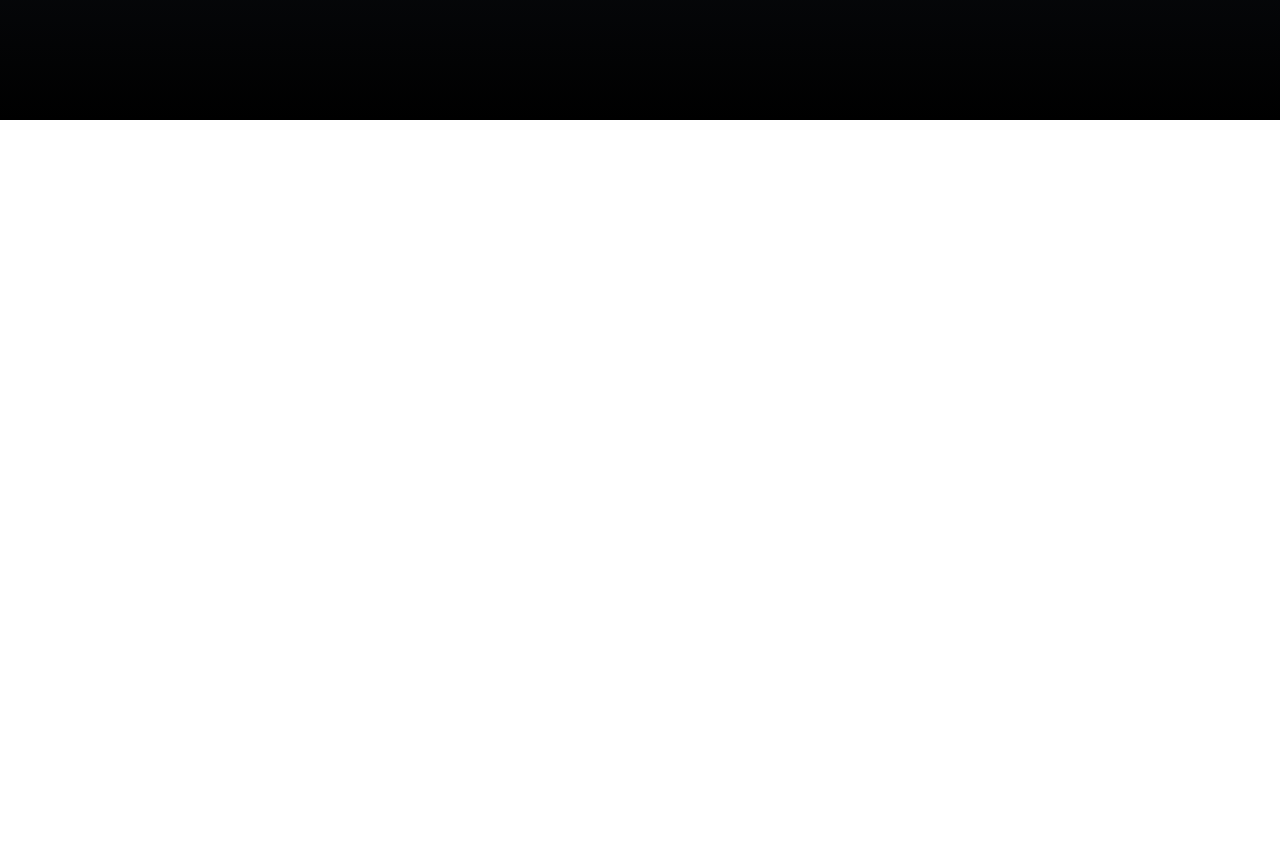
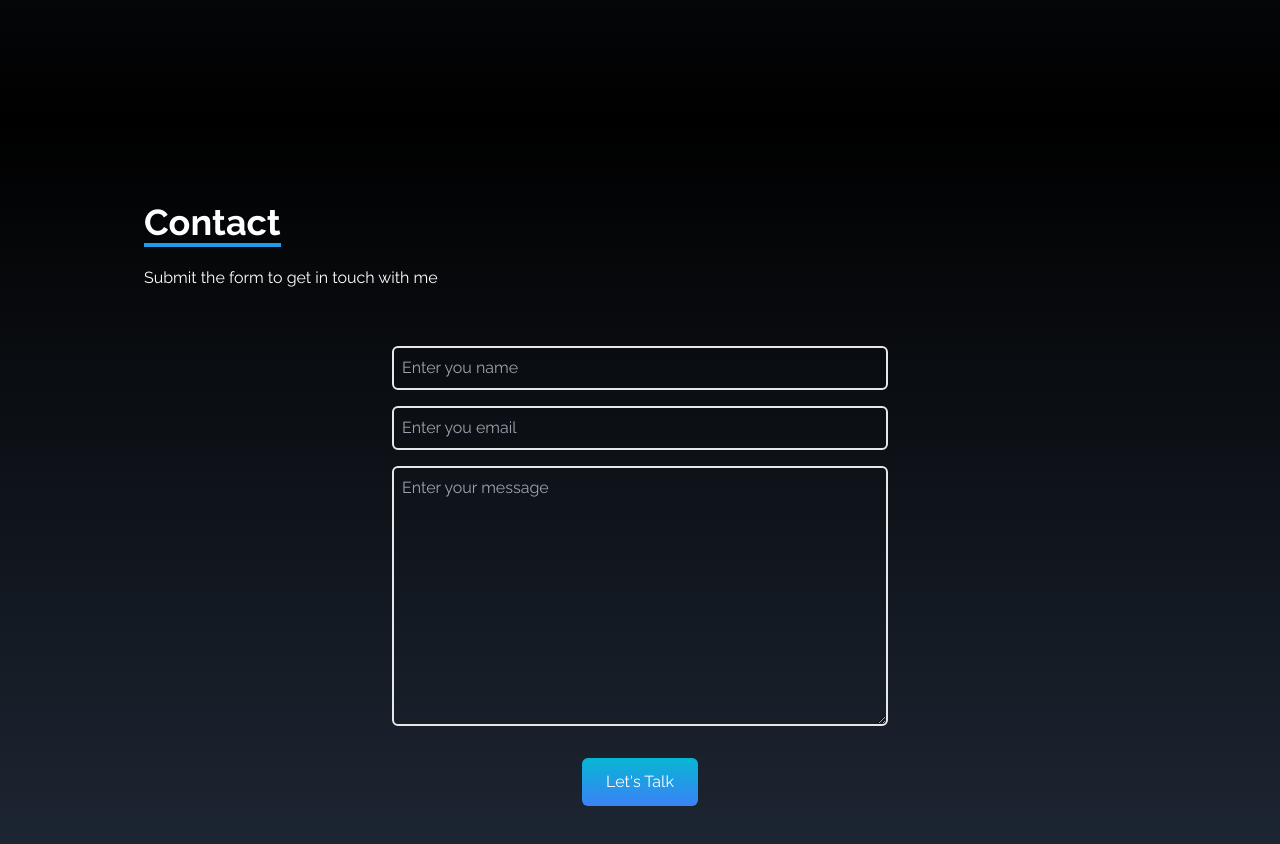
Before and after one commit to AgrPaavan/react-portfolio, a React (Create React App) app: page / in a window 1280 px wide. Shown: the part 3080-3924 px from the top of the page. Before the commit the page ends 3200 px from the top, so only its background shows below. Built offline with nearby package versions, Linux system fonts and the light colour scheme.

Commit message:
Add contact page

```diff
--- a/src/App.jsx
+++ b/src/App.jsx
@@ -4,6 +4,7 @@
 import About from "./components/About";
 import Projects from "./components/Projects";
 import Skills from "./components/Skills";
+import Contact from "./components/Contact";
 
 function App() {
   return (
@@ -14,6 +15,7 @@
       <About />
       <Projects />
       <Skills />
+      <Contact />
     </div>
   );
 }
--- /dev/null
+++ b/src/components/Contact.jsx
@@ -0,0 +1,56 @@
+import React from "react";
+
+const Contact = () => {
+  return (
+    <div
+      name="contact"
+      className="w-full h-screen bg-gradient-to-b from-black to bg-gray-800"
+    >
+      <div className="flex flex-col p-4 justify-center max-w-screen-lg mx-auto h-full text-white">
+        <div className="pb-8">
+          <h2 className="text-4xl font-bold inline border-b-4 border-accent">
+            Contact
+          </h2>
+          <p className="py-6">Submit the form to get in touch with me</p>
+        </div>
+
+        <div className="flex justify-center items-center">
+          <form
+            action="https://getform.io/f/7a224a96-398c-4b8b-811a-fabd74234df3"
+            method="POST"
+            target="_blank"
+            className="flex flex-col w-full md:w-1/2"
+          >
+            <input
+              type="text"
+              name="name"
+              placeholder="Enter you name"
+              className="p-2 bg-transparent border-2 rounded-md text-white focus:outline-none"
+              required
+            />
+            <input
+              type="email"
+              name="email"
+              placeholder="Enter you email"
+              className="my-4 p-2 bg-transparent border-2 rounded-md text-white focus:outline-none"
+              required
+            />
+            <textarea
+              name="message"
+              placeholder="Enter your message"
+              rows="10"
+              className="p-2 bg-transparent border-2 rounded-md text-white focus:outline-none"
+              required
+            ></textarea>
+
+            <button className="text-white bg-gradient-to-b from-cyan-500 to to-blue-500 px-6 py-3 my-8 mx-auto flex items-center rounded-md hover:scale-110 duration-300">
+              Let's Talk
+            </button>
+          </form>
+        </div>
+      </div>
+    </div>
+  );
+};
+
+export default Contact;
```
